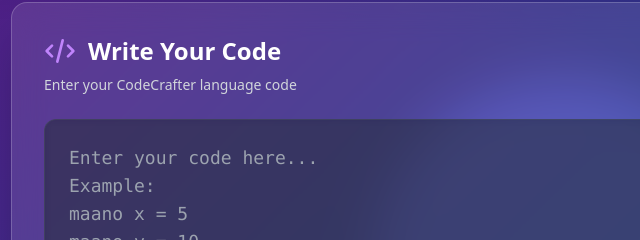
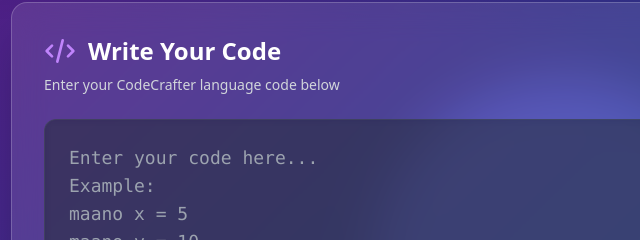
Before and after one commit to SumitSingh69/customProgammingLanguage, a plain HTML site: page index.html in a window 1280 px wide. Shown: the part 129-369 px from the top of the page, 77-717 px from the left. Drawn offline with nearby package versions, Linux system fonts and the light colour scheme.

Commit message:
Update index.html

```diff
--- a/index.html
+++ b/index.html
@@ -86,7 +86,7 @@
                     </svg>
                     Write Your Code
                 </h2>
-                <p class="text-gray-300 text-sm">Enter your CodeCrafter language code</p>
+                <p class="text-gray-300 text-sm">Enter your CodeCrafter language code below</p>
             </div>
 
             <textarea
```
